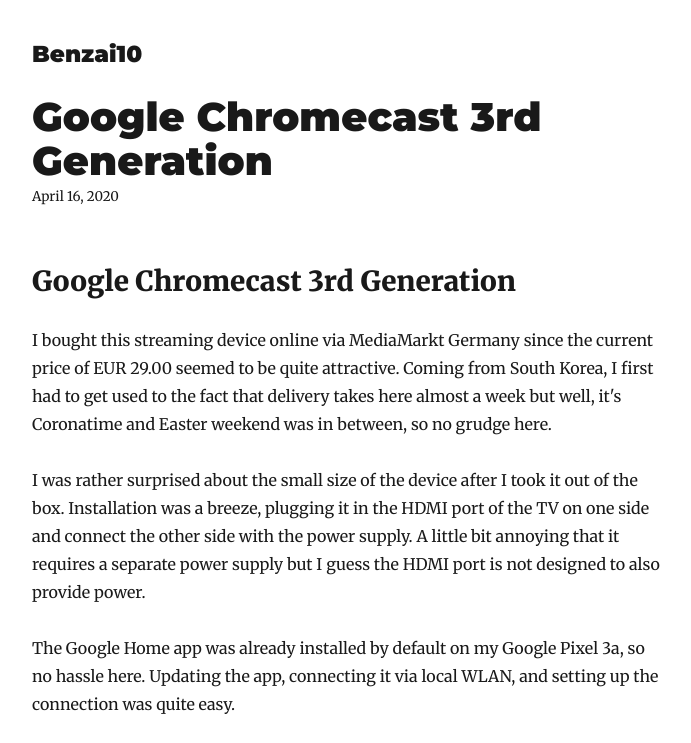
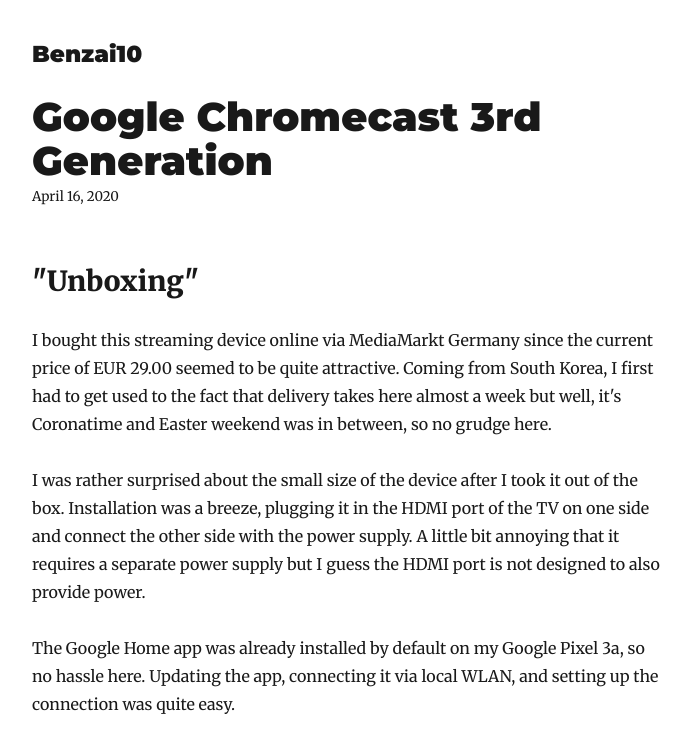
Before and after one commit to benzai10/bzt-website, a Gatsby site: page /google-chromecast-3rd-generation/ in a window 1280 px wide. Shown: the top 743 px of the page, without its empty margins (293-984 px from the left). Built offline with nearby package versions, Linux system fonts and the light colour scheme; Gatsby itself is replaced by a stand-in of ours; some packages are replaced by stand-ins of ours.

Commit message:
update previous article

```diff
--- a/content/blog/google-chromecast-3rd-generation/index.md
+++ b/content/blog/google-chromecast-3rd-generation/index.md
@@ -4,7 +4,7 @@ date: "2020-04-16T21:07:00.000Z"
 description: "A new way to consume Youtube Videos and watch Netflix"
 ---
 
-Google Chromecast 3rd Generation
+"Unboxing"
 ---
 
 I bought this streaming device online via MediaMarkt Germany since the current price of EUR 29.00 seemed to be quite attractive. Coming from South Korea, I first had to get used to the fact that delivery takes here almost a week but well, it's Coronatime and Easter weekend was in between, so no grudge here.
```
